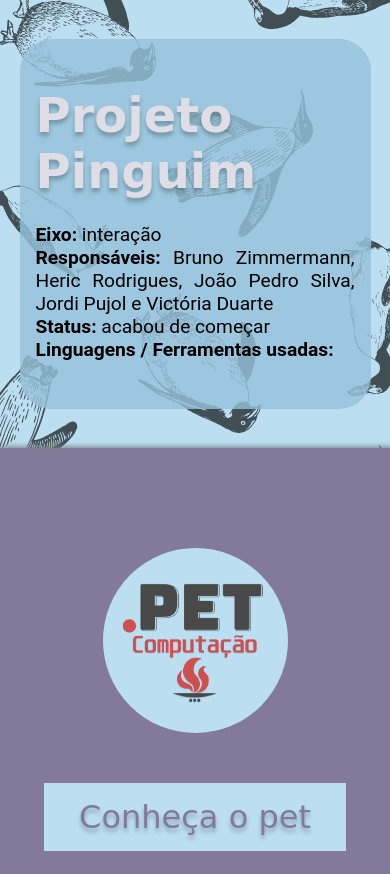
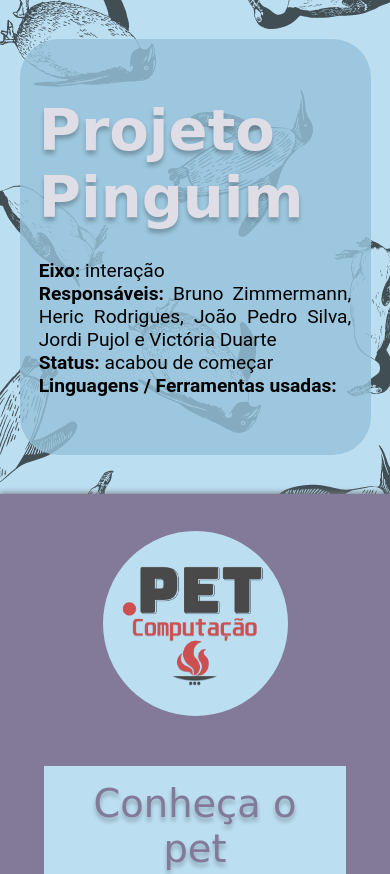
Before and after one commit to petcomputacaoufrgs/site-cursos, a plain HTML site: page projects/pinguim/pinguim.html in a window 390 px wide. Shown: the top 874 px of the page. Drawn offline with Linux system fonts and the light colour scheme.

Commit message:
Fix (responsivity )

```diff
--- a/projects/pinguim/styles.css
+++ b/projects/pinguim/styles.css
@@ -4,7 +4,7 @@
 
 .pinguim h1 {
     font-family: 'Bebas Neue', cursive;
-    font-size: 6rem;
+    font-size: 4rem;
     color: #DFDEE6;
     text-shadow: 0px 4px 4px rgba(0, 0, 0, 0.25);
     margin-bottom: 3rem;
--- a/styles.css
+++ b/styles.css
@@ -1,3 +1,7 @@
+html {
+    font-size: 1.2rem;
+}
+
 * {
     margin: 0;
     padding: 0;
@@ -6,7 +10,6 @@
 
 body {
     font-family: 'Roboto', sans-serif;
-    font-size: 1.2rem;
     text-align: justify;
 }
 
@@ -173,7 +176,7 @@ body {
 
 .project-info h1 {
     font-family: 'Bebas Neue', cursive;
-    font-size: 6rem;
+    font-size: 4rem;
     color: #5bbee6;
     text-shadow: 2px 2px #373c3f;
     margin-bottom: 4rem;
@@ -186,6 +189,16 @@ body {
 
 .permanent-project {
     color: #5bbee6;
+}
+
+@media only screen and (max-width: 1200px) {
+    .logo-pet {
+        width: 60%;
+    }
+
+    .botao-info {
+        font-size: 1.5rem;
+    }
 }
 
 @media only screen and (max-width: 1100px) {
```
